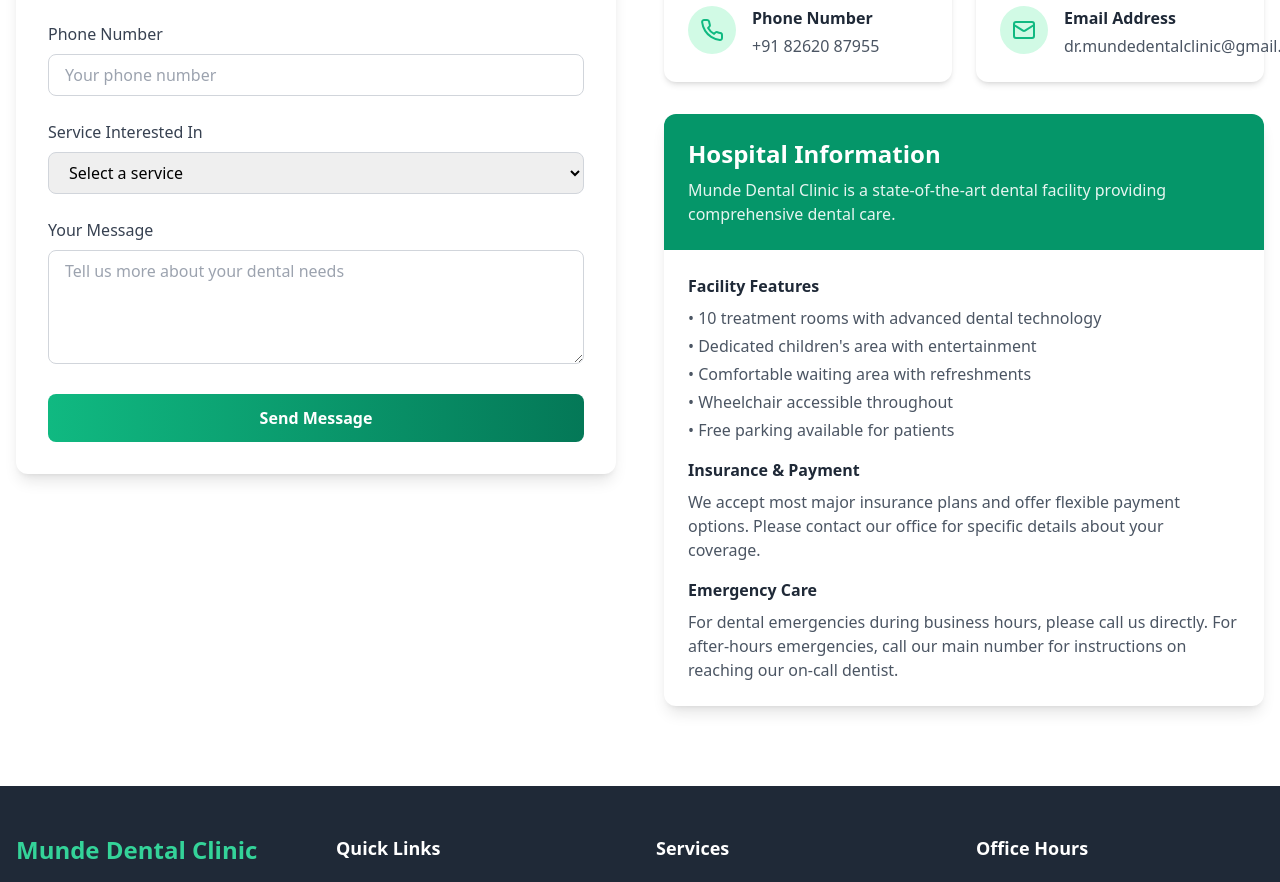
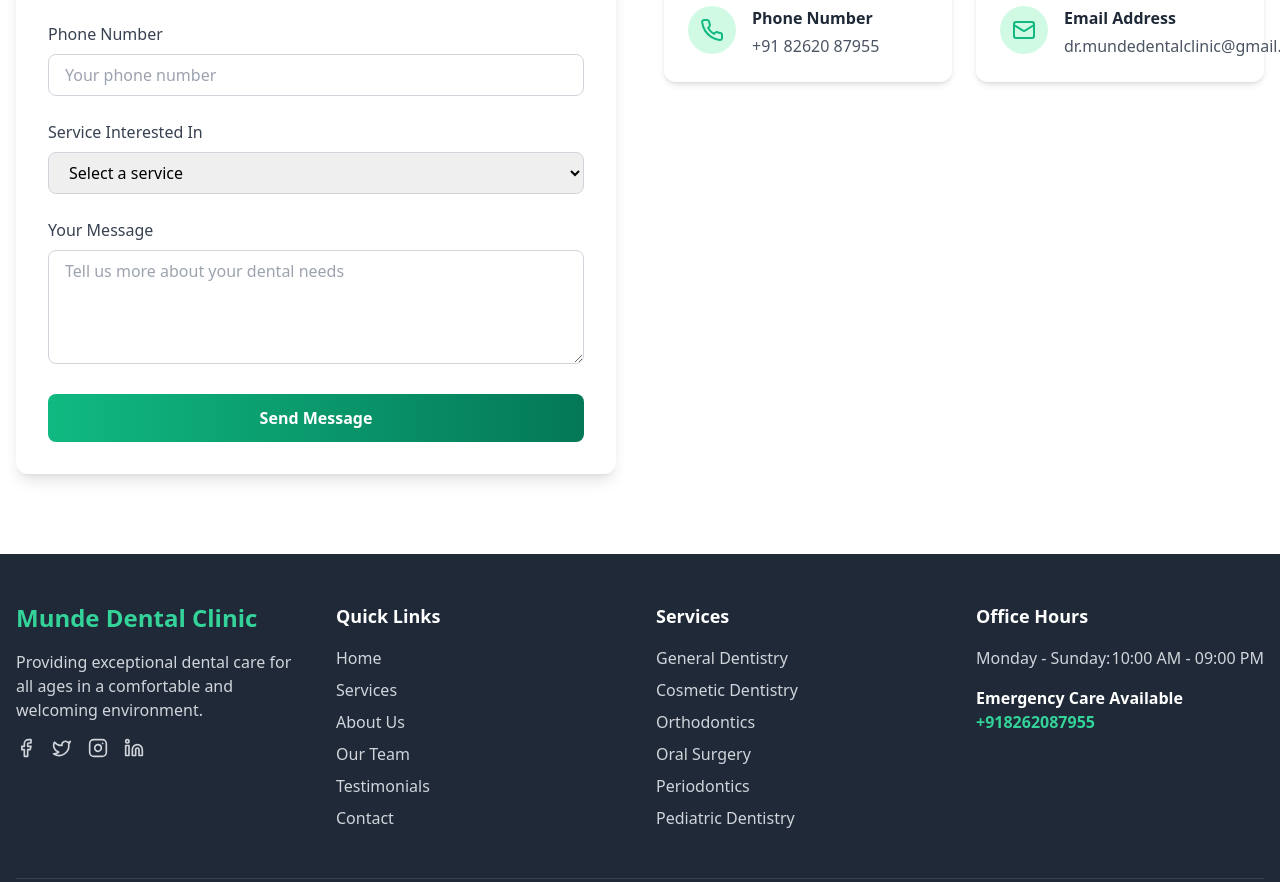
Before and after one commit to Yash782/Munde-Dental-Clinic, a React (Vite) app: page / in a window 1280 px wide. Shown: the part 3430-4312 px from the top of the page. Built offline with nearby package versions, Linux system fonts and the light colour scheme.

Commit message:
removed hospital information

```diff
--- a/src/components/Contact.tsx
+++ b/src/components/Contact.tsx
@@ -311,54 +311,6 @@ export default function Contact() {
                 </div>
               ))}
             </div>
-
-            <div className="bg-white rounded-xl shadow-lg overflow-hidden">
-              <div className="p-6 bg-emerald-600 text-white">
-                <h3 className="text-2xl font-semibold mb-2">
-                  Hospital Information
-                </h3>
-                <p className="opacity-90">
-                  Munde Dental Clinic is a state-of-the-art dental facility
-                  providing comprehensive dental care.
-                </p>
-              </div>
-              <div className="p-6">
-                <div className="mb-4">
-                  <h4 className="font-semibold text-gray-800 mb-2">
-                    Facility Features
-                  </h4>
-                  <ul className="text-gray-600 space-y-1">
-                    <li>
-                      • 10 treatment rooms with advanced dental technology
-                    </li>
-                    <li>• Dedicated children's area with entertainment</li>
-                    <li>• Comfortable waiting area with refreshments</li>
-                    <li>• Wheelchair accessible throughout</li>
-                    <li>• Free parking available for patients</li>
-                  </ul>
-                </div>
-                <div className="mb-4">
-                  <h4 className="font-semibold text-gray-800 mb-2">
-                    Insurance & Payment
-                  </h4>
-                  <p className="text-gray-600">
-                    We accept most major insurance plans and offer flexible
-                    payment options. Please contact our office for specific
-                    details about your coverage.
-                  </p>
-                </div>
-                <div>
-                  <h4 className="font-semibold text-gray-800 mb-2">
-                    Emergency Care
-                  </h4>
-                  <p className="text-gray-600">
-                    For dental emergencies during business hours, please call us
-                    directly. For after-hours emergencies, call our main number
-                    for instructions on reaching our on-call dentist.
-                  </p>
-                </div>
-              </div>
-            </div>
           </div>
         </div>
       </div>
```
